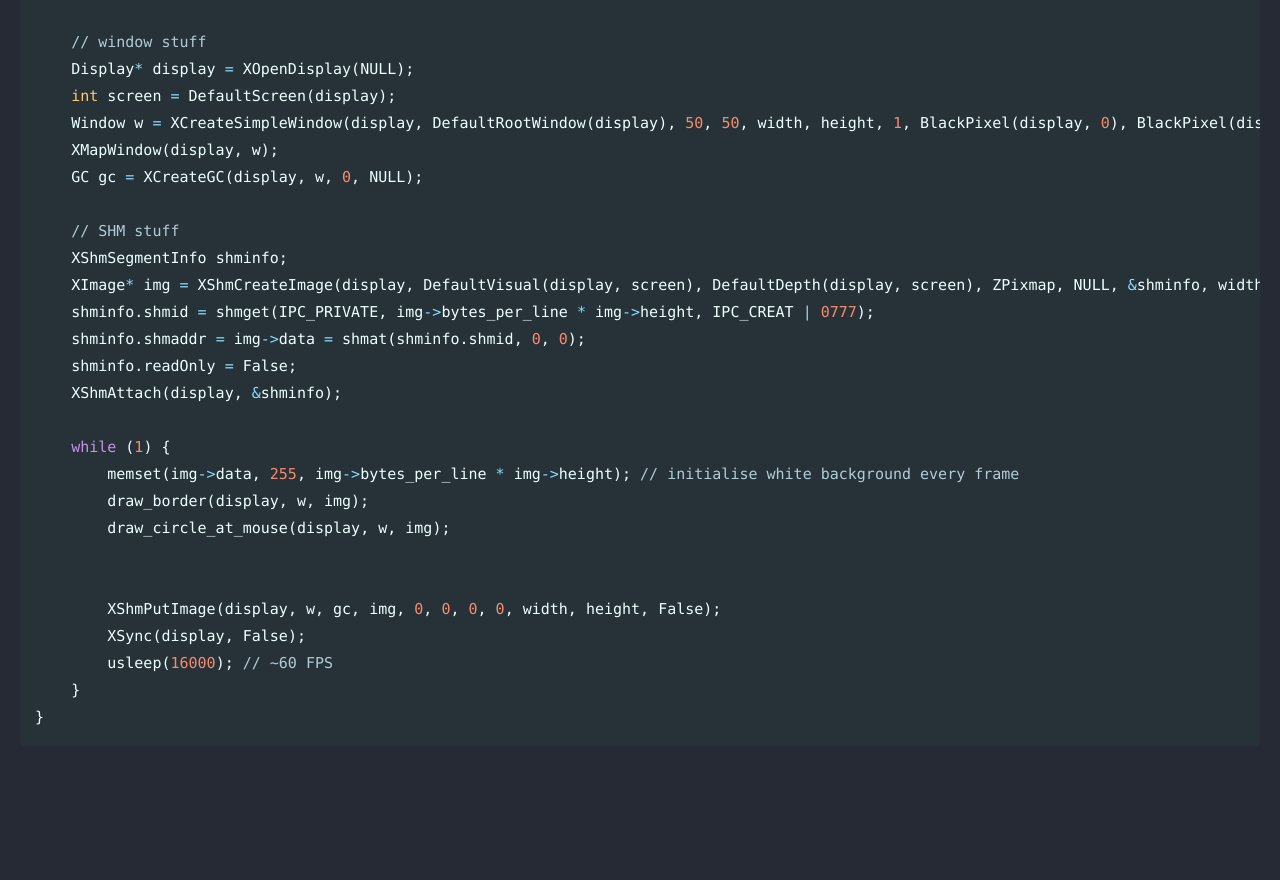
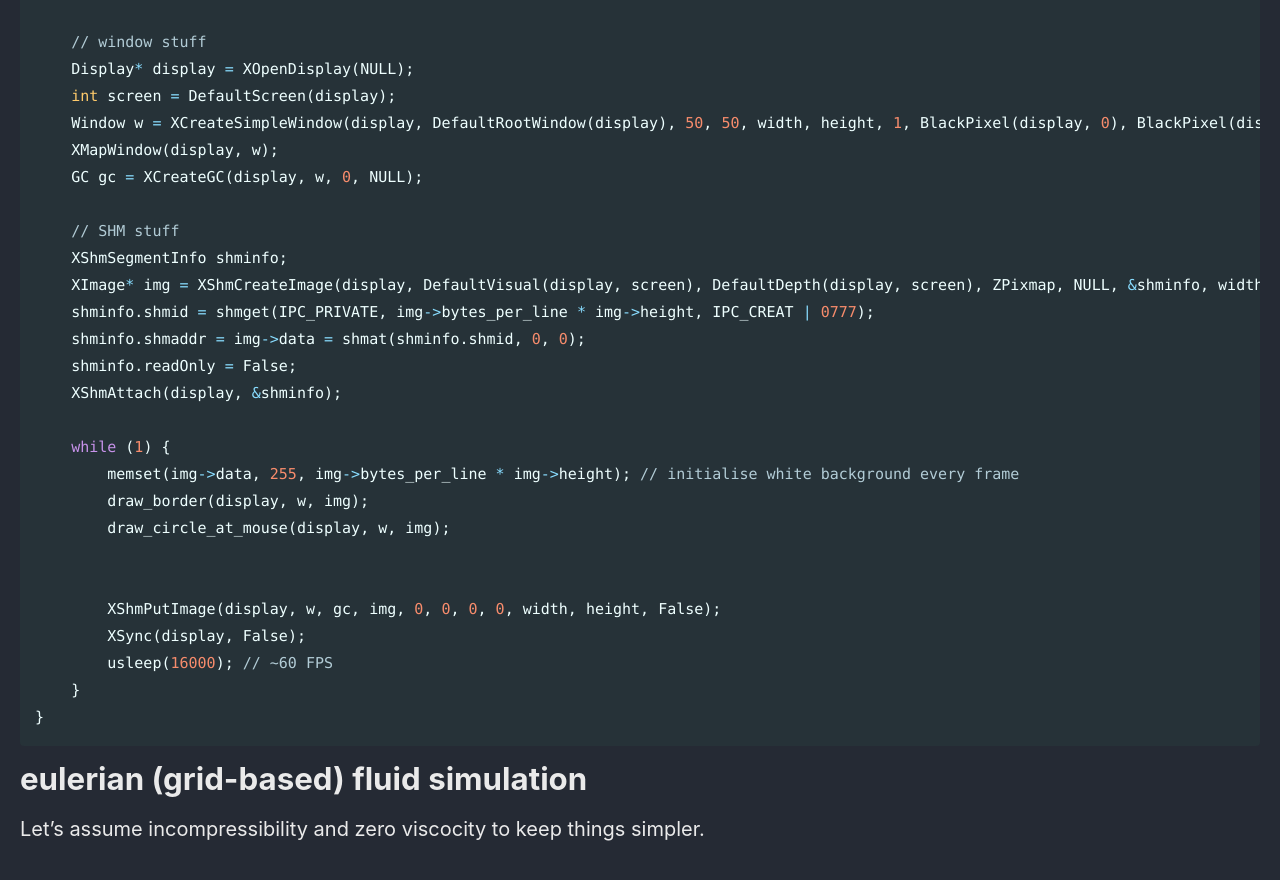
Before and after one commit to Connor-McCartney/Connor-McCartney.github.io, a Jekyll site: the page built from _pages/misc/fluid_simulation.md, in a window 1280 px wide and 900 px high, scrolled down 6047 px. Shown: the top 880 px of the window. Built offline with Jekyll 4.4.1, drawn with Linux system fonts in a browser that asks for light colours; cached includes are drawn as plain includes; our own code applies the rules of GitHub Pages for plain Markdown files; before the commit the page ends 6838 px from its top, so only the background shows below that.

Commit message:
Update fluid_simulation.md

````diff
--- a/_pages/misc/fluid_simulation.md
+++ b/_pages/misc/fluid_simulation.md
@@ -262,3 +262,10 @@ int main() {
     }
 }
 ```
+
+
+
+
+# eulerian (grid-based) fluid simulation
+
+Let's assume incompressibility and zero viscocity to keep things simpler.
````
